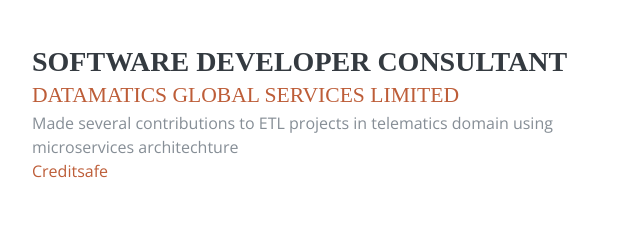
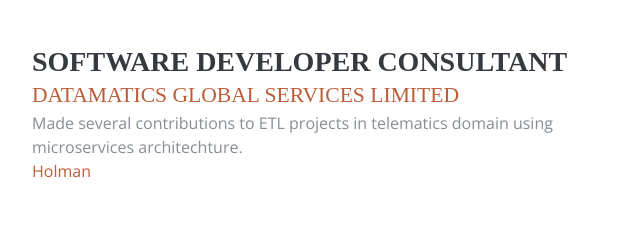
Before and after one commit to shaikhsharukh/shaikhsharukh.github.io, a plain HTML site: page index.html in a window 1280 px wide. Shown: the part 918-1151 px from the top of the page, 288-928 px from the left. Drawn offline with nearby package versions, Linux system fonts and the light colour scheme; a web font is replaced by a local one.

Commit message:
Fixing experience error.

```diff
--- a/index.html
+++ b/index.html
@@ -116,7 +116,7 @@
             <div class="resume-content mr-auto">
               <h3 class="mb-0">Software Developer Consultant</h3>
               <a href="https://www.datamatics.com/" target="_blank" class="subheading mb-3">Datamatics Global Services Limited</a>
-              <p>Made several contributions to ETL projects in telematics domain using microservices architechture<br/><a target="_blank" href="https://www.creditsafe.com/">Creditsafe</a></p>
+              <p>Made several contributions to ETL projects in telematics domain using microservices architechture.<br/><a target="_blank" href="https://www.holmanauto.com/">Holman</a></p>
             </div>
             <div class="resume-date text-md-right">
               <span class="text-primary">March 2021 - Present</span>
```
